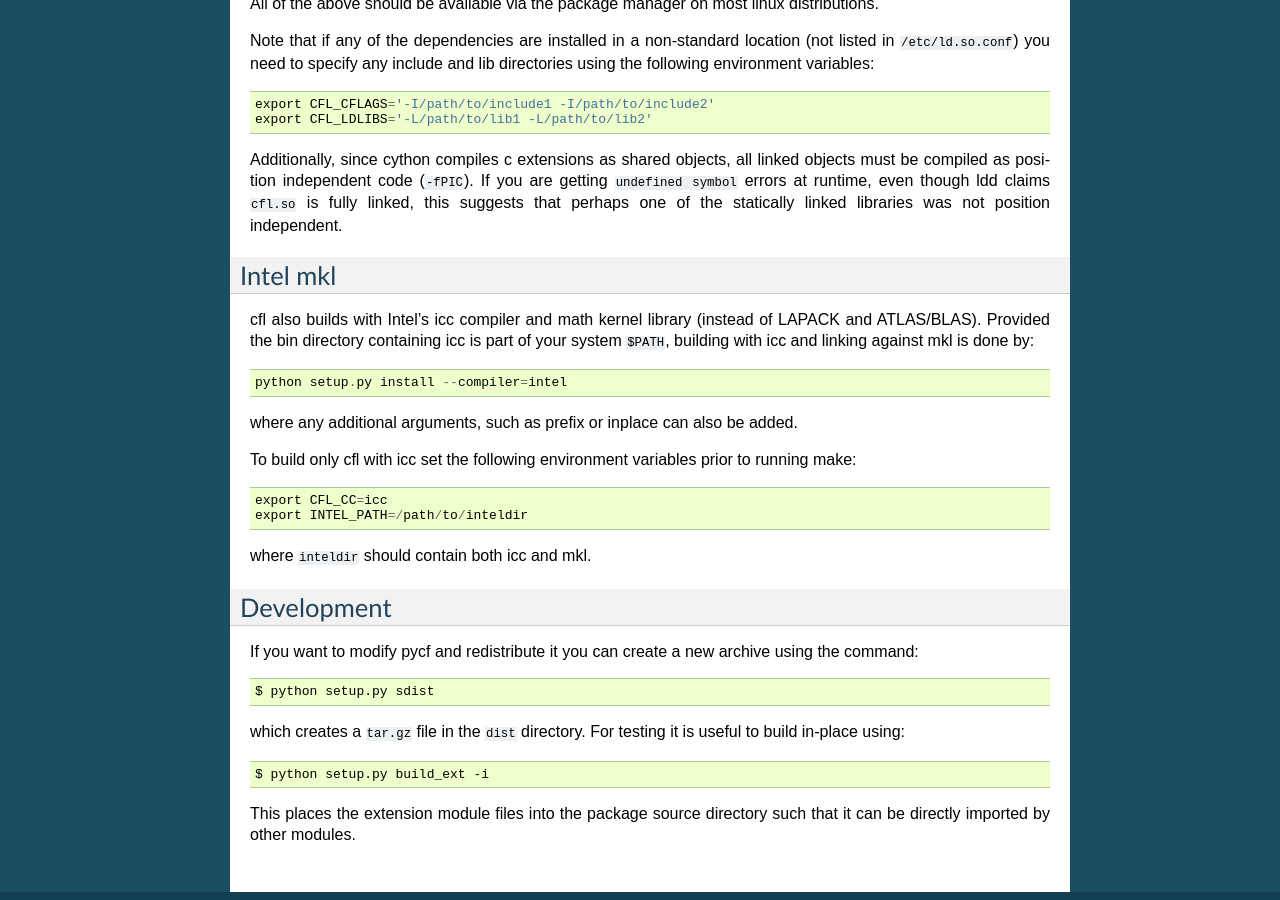
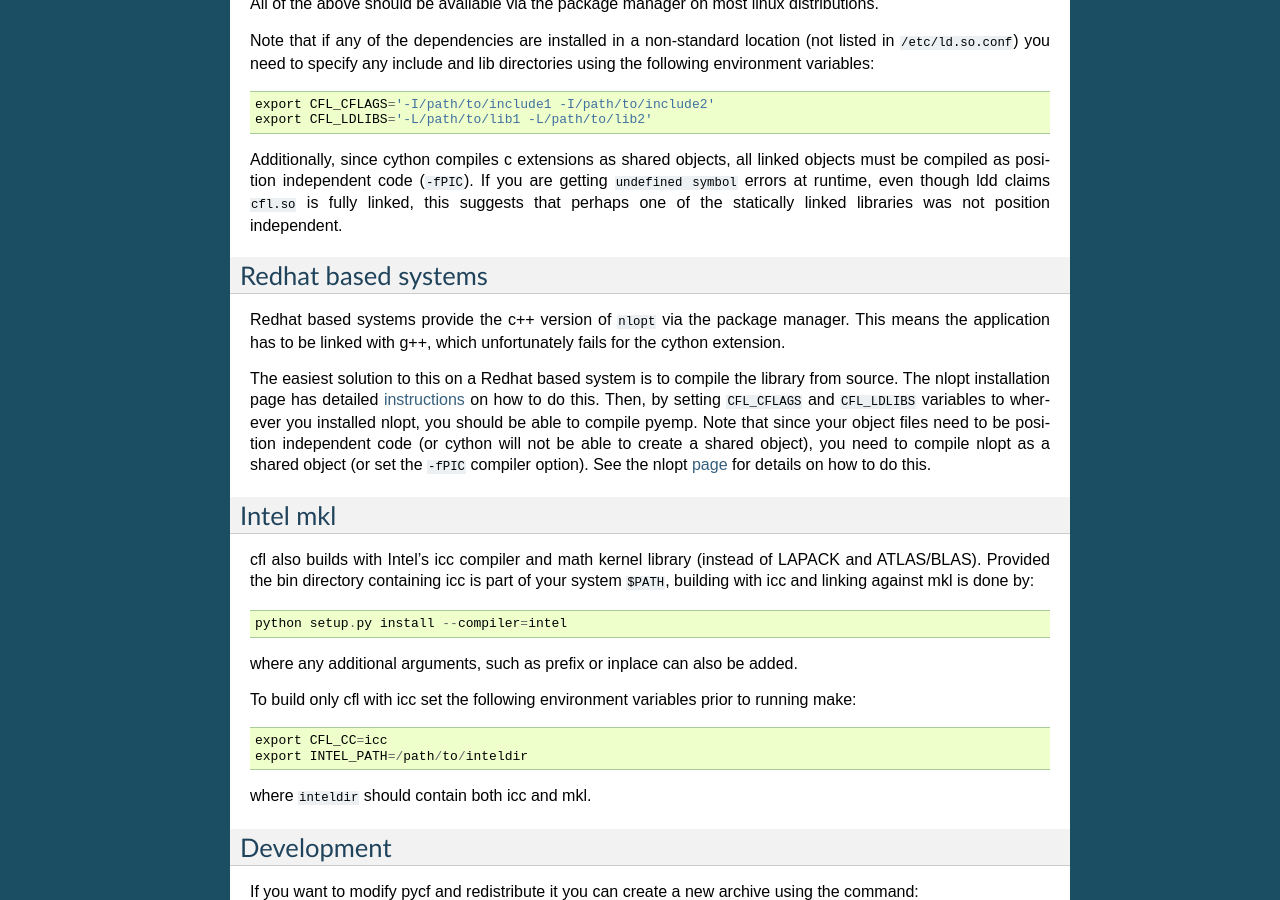
Before and after one commit to mikereidnz/pycf, a Sphinx documentation site: the page built from doc/install.rst, in a window 1280 px wide and 900 px high, scrolled down 764 px. Built offline with Sphinx 7.4.7, drawn with Linux system fonts in a browser that asks for light colours; formulas are drawn with MathJax 3.

Commit message:
Further doc update.

```diff
--- a/doc/install.rst
+++ b/doc/install.rst
@@ -56,6 +56,24 @@ getting ``undefined symbol`` errors at runtime, even though ldd claims
 ``cfl.so`` is fully linked, this suggests that perhaps one of the statically
 linked libraries was not position independent.
 
+Redhat based systems
+--------------------
+
+Redhat based systems provide the c++ version of ``nlopt`` via the package
+manager.  This means the application has to be linked with g++, which
+unfortunately fails for the cython extension.
+
+The easiest solution to this on a Redhat based system is to compile the library
+from source.  The nlopt installation page has detailed `instructions
+<http://ab-initio.mit.edu/wiki/index.php/NLopt_Installation>`_ on how to do
+this. Then, by setting ``CFL_CFLAGS`` and ``CFL_LDLIBS`` variables to wherever
+you installed nlopt,  you should be able to compile pyemp.  Note that since your
+object files need to be position independent code (or cython will not be able to
+create a shared object), you need to compile nlopt as a shared object (or set
+the ``-fPIC`` compiler option). See the nlopt `page
+<http://ab-initio.mit.edu/wiki/index.php/NLopt_Installation#Shared_libraries>`_
+for details on how to do this.
+
 Intel mkl
 ---------
 
```
Also changed, not shown: README.rst (+18 -0 lines), 1 other file.
